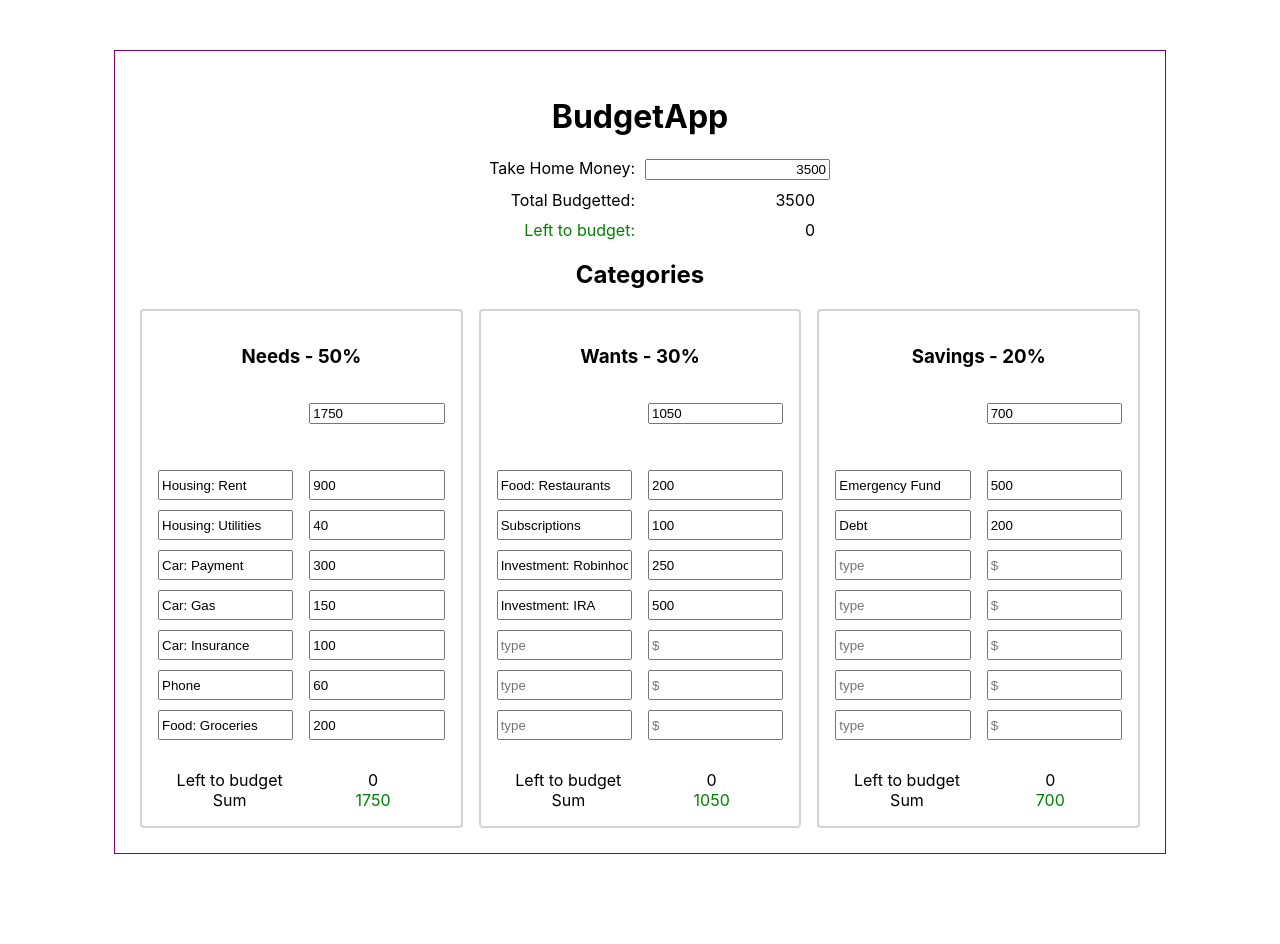
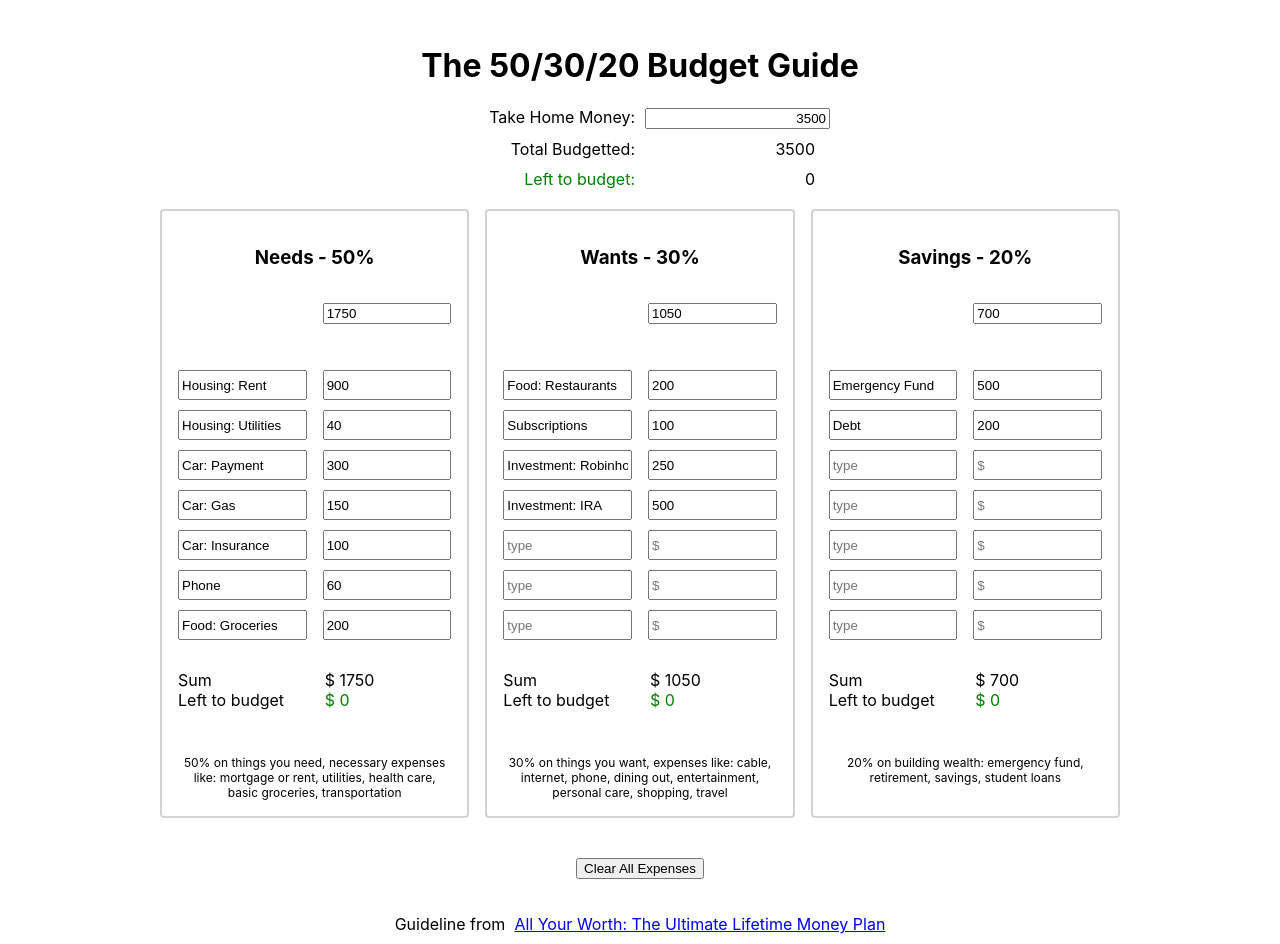
Before and after one commit to dinnagonzales/portfolio2021, a React (Create React App) app: page / in a window 1280 px wide. Shown: the top 944 px of the page. Before the commit the page ends 904 px from the top, so only its background shows below. Built offline with nearby package versions, Linux system fonts and the light colour scheme.

Commit message:
1-27: Add all fineprint

```diff
--- a/src/components/BudgetApp/categories.jsx
+++ b/src/components/BudgetApp/categories.jsx
@@ -23,12 +23,17 @@ export default function Categories({ dispatch }) {
 		});
     };
 
+    const clearAll = () => {
+		dispatch({
+            type: "CLEAR_ALL",
+        });
+    };
+
     return (
         <Store.Consumer>
             { ({state}) => {
                 return(
                     <>
-                        <h2>Categories</h2>
                         <CategoriesContainer>
                             { state.categories.map( (c, i) => (
                                 <Category
@@ -36,10 +41,11 @@ export default function Categories({ dispatch }) {
                                     categoryIndex={ i }
                                     updateCategory={ (data) => updateCategory(i, data) }
                                     updateValue={ (data) => updateValue(i, data) }
-                                    data={ c } />
+                                    data={ c }
+                                    finePrint={ state.finePrint[i] } />
                             ))}
                         </CategoriesContainer>
-
+                        <button onClick={ clearAll }>Clear All Expenses</button>
                     </>
                 );
             }
@@ -51,6 +57,7 @@ export default function Categories({ dispatch }) {
 const CategoriesContainer = styled.div.attrs({
     className: 'CategoriesContainer'
 })`
+    padding: 20px;
     display: grid;
     gap: 1rem;
     grid-template-columns: repeat(auto-fit, minmax(240px, 1fr));
--- a/src/components/BudgetApp/category.jsx
+++ b/src/components/BudgetApp/category.jsx
@@ -2,6 +2,7 @@ import styled from 'styled-components';
 
 export default function Category(props) {
     const {
+        finePrint,
         updateCategory,
         updateValue,
         data,
@@ -36,12 +37,16 @@ export default function Category(props) {
                 }) }
             </div>
             <div className={ 'totals'}> {/* Label / Total */}
-                <div>Left to budget</div>
-                <div>{ budget - sum }</div>
+                <div>Sum</div>
+                <div className={ 'amount' }>$ { sum }</div>
             </div>
             <div className={ 'totals'}> {/* Label / Total */}
-                <div>Sum</div>
-                <div className={ status }>{ sum }</div>
+                <div>Left to budget</div>
+                <div className={ `${status} amount` }>$ { budget - sum }</div>
+            </div>
+
+            <div className={ 'finePrint'}>
+                { finePrint }
             </div>
         </CategoryContainer>
     );
@@ -54,6 +59,7 @@ const CategoryContainer = styled.div.attrs({
     border: 2px solid lightgrey;
     border-radius: 4px;
     padding: 1rem;
+
     .budget{
         display: grid;
         gap: 1rem;
@@ -66,6 +72,7 @@ const CategoryContainer = styled.div.attrs({
             display: inline-block;
         }
     }
+
     .expenses{
         margin: 30px 0;
 
@@ -77,7 +84,10 @@ const CategoryContainer = styled.div.attrs({
             height: 30px;
         }
     }
+
     .totals{
+        text-align: left;
+
         display: grid;
         grid-template-columns: repeat(2, minmax(100px, 1fr));
 
@@ -87,5 +97,13 @@ const CategoryContainer = styled.div.attrs({
         .bad{
             color: red;
         }
+        .amount{
+            padding-left: 10px;
+        }
+    }
+
+    .finePrint{
+        font-size: 12px;
+        margin: 45px 0 0;
     }
 `;
--- a/src/components/BudgetApp/index.jsx
+++ b/src/components/BudgetApp/index.jsx
@@ -26,7 +26,7 @@ export default function BudgetApp() {
 		<Provider value={{ state, dispatch }}>
 			<BudgetAppContainer>
 				<h1>
-					BudgetApp
+				The 50/30/20 Budget Guide
 				</h1>
 				<div className={ 'grid' }>
 					<div>Take Home Money:</div>
@@ -37,8 +37,17 @@ export default function BudgetApp() {
 					<div>{ state.takeHome - totalBudgeted }</div>
 				</div>
 
-
 				<Categories dispatch={ dispatch }/>
+				<div className={ 'disclaimer' }>Guideline from &nbsp;
+					<a target={ '_blank' } href={ 'https://www.amazon.com/All-Your-Worth-Ultimate-Lifetime/dp/0743269888' }>
+						All Your Worth: The Ultimate Lifetime Money Plan
+					</a>
+					<p>Created by: Dinna Gonzales</p>
+					<p>Contact: <a href={'mailto:dinnagonzales.05@gmail.com'}>
+							Email
+						</a>
+					</p>
+				</div>
 			</BudgetAppContainer>
 		</Provider>
 	);
@@ -48,10 +57,9 @@ const BudgetAppContainer = styled.div.attrs({
 	className: 'BudgetAppContainer'
 })`
 	font-size: 16px;
-	border: 1px solid purple;
 	text-align: center;
 	max-width: 1000px;
-	margin: 50px auto;
+	margin: 0 auto;
 	padding: 25px;
 
 	.grid{
@@ -72,5 +80,17 @@ const BudgetAppContainer = styled.div.attrs({
 		input{
 			text-align: right;
 		}
-    }
+	}
+
+	button{
+		margin: 20px 0;
+	}
+
+	.disclaimer{
+		margin: 15px auto;
+		p{
+			font-size: 12px;
+			margin: 10px 0;
+		}
+	}
 `;
--- a/src/components/BudgetApp/static_data.js
+++ b/src/components/BudgetApp/static_data.js
@@ -1,5 +1,109 @@
+const clearCategories = [
+    {
+        category: 'Needs - 50%',
+        percent: 0.50,
+        budget: 0,
+        sum: 0,
+        expenses: [
+            {
+                label: '',
+                value: 0,
+            },
+            {
+                label: '',
+                value: 0,
+            },
+            {
+                label: '',
+                value: 0,
+            },
+            {
+                label: '',
+                value: 0,
+            },
+            {
+                label: '',
+                value: 0,
+            },
+            {
+                label: '',
+                value: 0,
+            },
+        ]
+    },
+    {
+        category: 'Wants - 30%',
+        percent: 0.30,
+        budget: 0,
+        sum: 0,
+        expenses: [
+            {
+                label: '',
+                value: 0,
+            },
+            {
+                label: '',
+                value: 0,
+            },
+            {
+                label: '',
+                value: 0,
+            },
+            {
+                label: '',
+                value: 0,
+            },
+            {
+                label: '',
+                value: 0,
+            },
+            {
+                label: '',
+                value: 0,
+            },
+        ]
+    },
+    {
+        category: 'Savings - 20%',
+        percent: 0.50,
+        budget: 0,
+        sum: 0,
+        expenses: [
+            {
+                label: '',
+                value: 0,
+            },
+            {
+                label: '',
+                value: 0,
+            },
+            {
+                label: '',
+                value: 0,
+            },
+            {
+                label: '',
+                value: 0,
+            },
+            {
+                label: '',
+                value: 0,
+            },
+            {
+                label: '',
+                value: 0,
+            },
+        ]
+    },
+];
+
 const initialState = {
     takeHome: 3500,
+    finePrint: [
+        '50% on things you need, necessary expenses like: mortgage or rent, utilities, health care, basic groceries, transportation',
+        '30% on things you want, expenses like: cable, internet, phone, dining out, entertainment, personal care, shopping, travel',
+        '20% on building wealth: emergency fund, retirement, savings, student loans'
+    ],
     categories: [
         {
             category: 'Needs - 50%',
@@ -112,4 +216,4 @@ const initialState = {
     ]
 };
 
-export default initialState;
+export { initialState as default, clearCategories };
--- a/src/components/BudgetApp/store.js
+++ b/src/components/BudgetApp/store.js
@@ -1,5 +1,5 @@
 import { createContext } from 'react';
-import initialState from './static_data.js';
+import initialState, { clearCategories } from './static_data.js';
 
 const Store = createContext(initialState);
 const { Provider, Consumer } = Store;
@@ -61,6 +61,21 @@ const reducer = (state, action) => {
                 categories,
             }
         }
+        case 'CLEAR_ALL':{
+            const categories = clearCategories.map( c =>{
+                const budget = state.takeHome * c.percent;
+                console.log(budget);
+                return {
+                    ...c,
+                    budget,
+                }
+            });
+
+            return {
+                ...state,
+                categories,
+            }
+        }
         default:
             throw new Error();
     };
```
